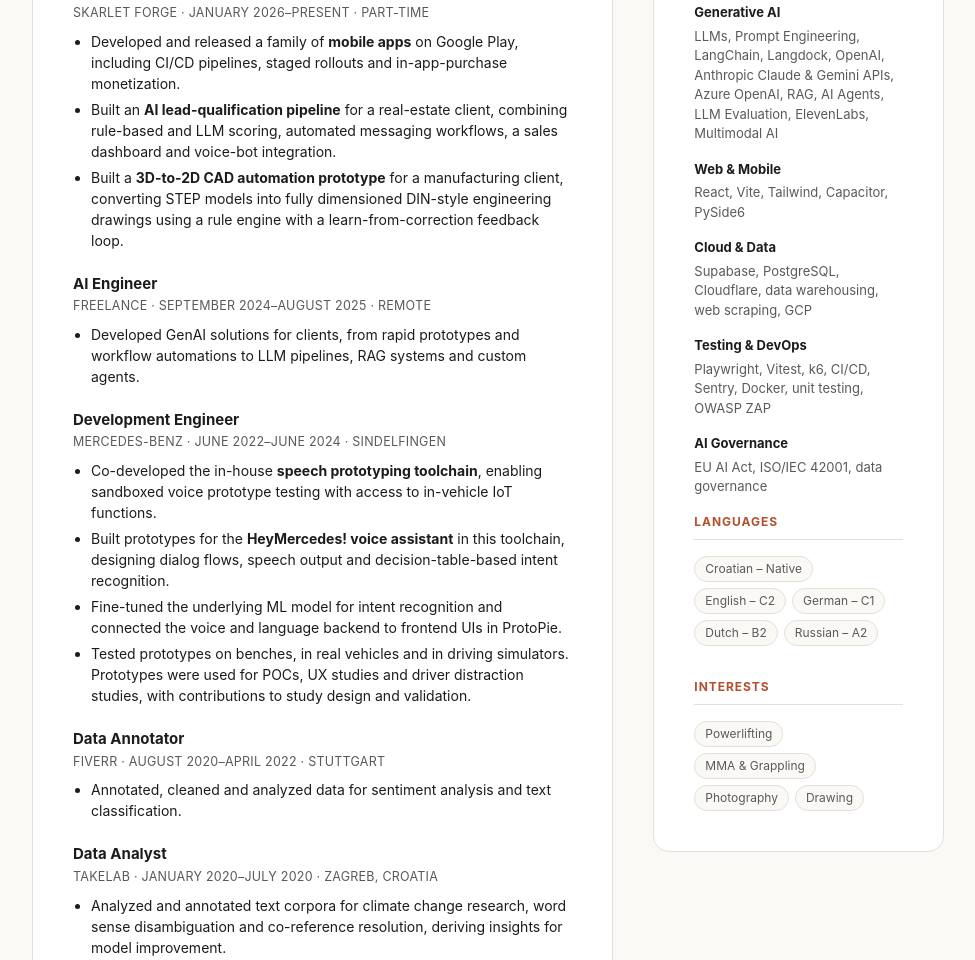
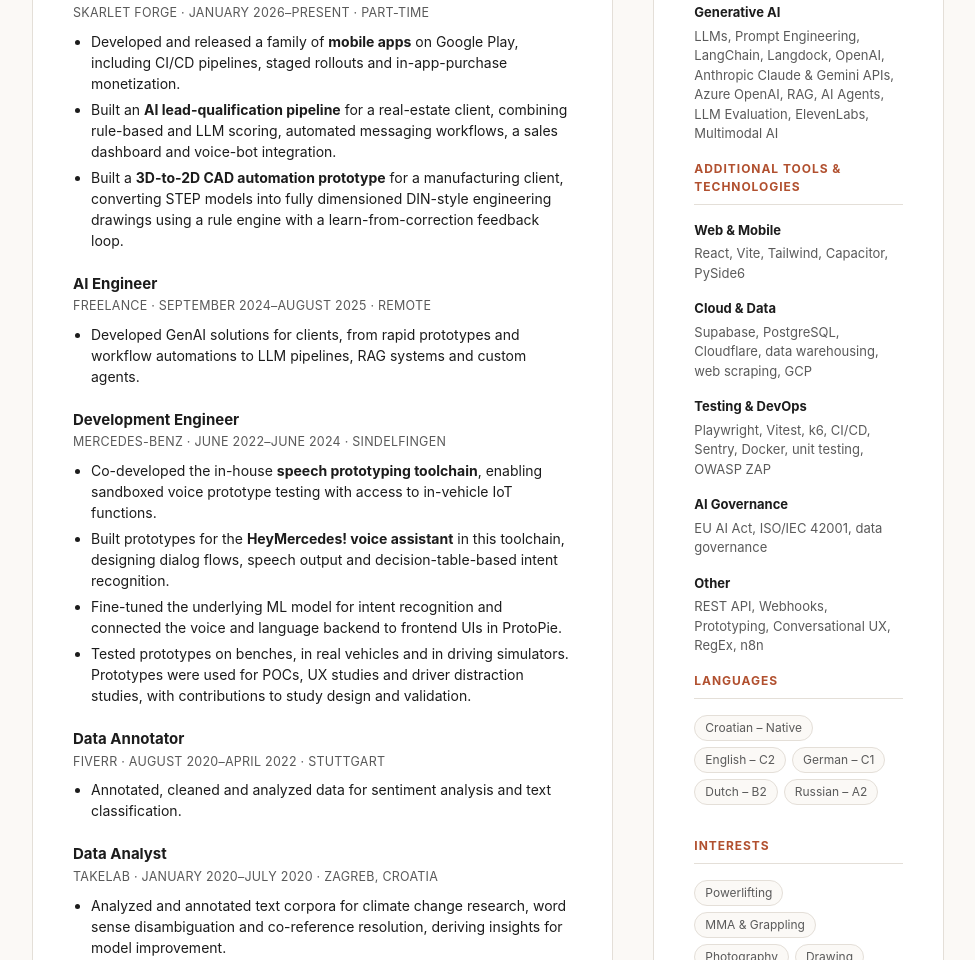
Before and after one commit to Skarlet0x/cv, a plain HTML site: page index.html in a window 1280 px wide. Shown: the part 930-1890 px from the top of the page, without its empty margins (152-1127 px from the left). Drawn offline with Linux system fonts and the light colour scheme.

Commit message:
Restore Additional Tools & Technologies section header and Other skills group

```diff
--- a/index.html
+++ b/index.html
@@ -267,6 +267,8 @@
           <h4 class="lang-de">Generative KI</h4>
           <p>LLMs, Prompt Engineering, LangChain, Langdock, OpenAI, Anthropic Claude &amp; Gemini APIs, Azure OpenAI, RAG, AI Agents, LLM Evaluation, ElevenLabs, Multimodal AI</p>
         </div>
+        <h2 class="lang-en">Additional Tools &amp; Technologies</h2>
+        <h2 class="lang-de">Weitere Tools &amp; Technologien</h2>
         <div class="skill-group">
           <h4 class="lang-en">Web &amp; Mobile</h4>
           <h4 class="lang-de">Web &amp; Mobile</h4>
@@ -287,6 +289,11 @@
           <h4 class="lang-en">AI Governance</h4>
           <h4 class="lang-de">KI-Governance</h4>
           <p>EU AI Act, ISO/IEC 42001, data governance</p>
+        </div>
+        <div class="skill-group">
+          <h4 class="lang-en">Other</h4>
+          <h4 class="lang-de">Sonstiges</h4>
+          <p>REST API, Webhooks, Prototyping, Conversational UX, RegEx, n8n</p>
         </div>
 
         <h2 class="lang-en">Languages</h2>
```
